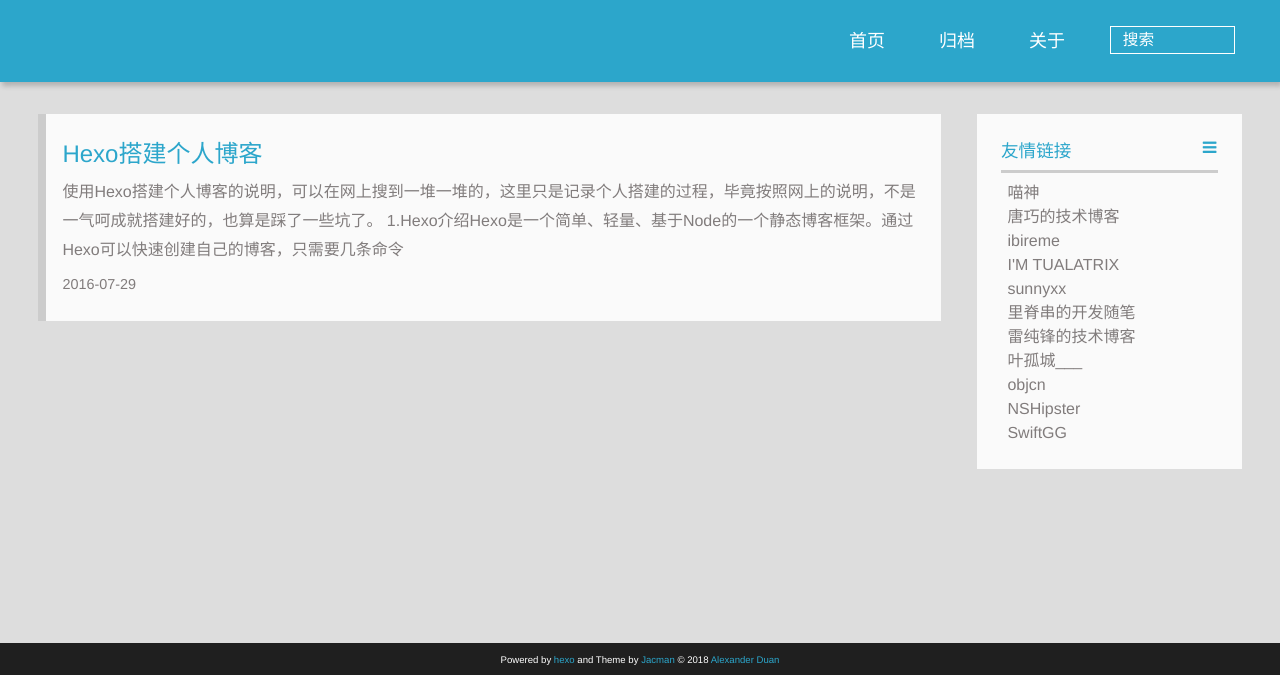
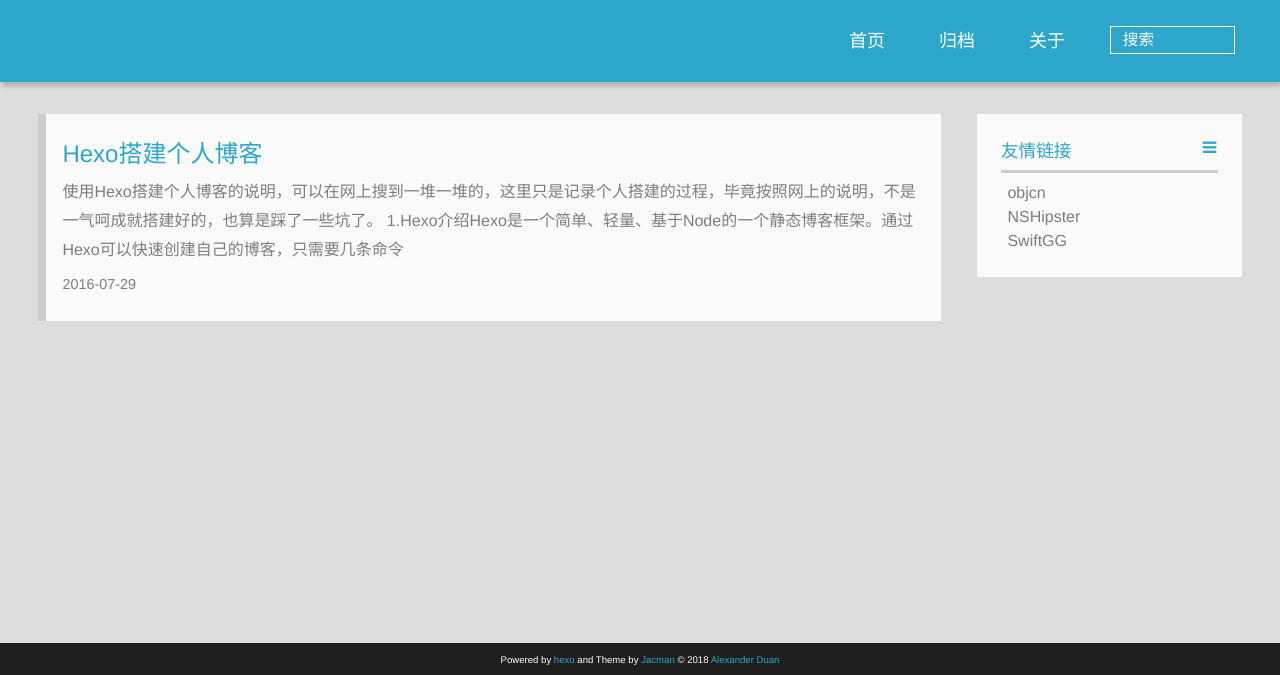
Before and after one commit to duanhjlt/duanhjlt.github.io, a plain HTML site: page index.html in a window 1280 px wide. Shown: the part 125-800 px from the top of the page. Drawn offline with Linux system fonts and the light colour scheme.

Commit message:
Site updated: 2018-03-20 00:07:41

```diff
--- a/index.html
+++ b/index.html
@@ -105,54 +105,6 @@
   <div class="linkslist">
   <p class="asidetitle">友情链接</p>
     <ul>
-
-          <li>
-
-            	<a href="https://onevcat.com/" target="_blank" title="喵神">喵神</a>
-
-          </li>
-
-          <li>
-
-            	<a href="http://blog.devtang.com" target="_blank" title="唐巧的技术博客">唐巧的技术博客</a>
-
-          </li>
-
-          <li>
-
-            	<a href="http://blog.ibireme.com" target="_blank" title="ibireme">ibireme</a>
-
-          </li>
-
-          <li>
-
-            	<a href="https://imtx.me" target="_blank" title="I&#39;M TUALATRIX">I&#39;M TUALATRIX</a>
-
-          </li>
-
-          <li>
-
-            	<a href="http://blog.sunnyxx.com" target="_blank" title="sunnyxx">sunnyxx</a>
-
-          </li>
-
-          <li>
-
-            	<a href="http://adad184.com" target="_blank" title="里脊串的开发随笔">里脊串的开发随笔</a>
-
-          </li>
-
-          <li>
-
-            	<a href="http://blog.leichunfeng.com" target="_blank" title="雷纯锋的技术博客">雷纯锋的技术博客</a>
-
-          </li>
-
-          <li>
-
-            	<a href="http://www.jianshu.com/users/b82d2721ba07/latest_articles" target="_blank" title="叶孤城___">叶孤城___</a>
-
-          </li>
 
           <li>
 
```
Also changed, not shown: 2016/07/29/Hexo搭建个人博客/index.html (+0 -48 lines), about/index.html (+2 -2 lines).
